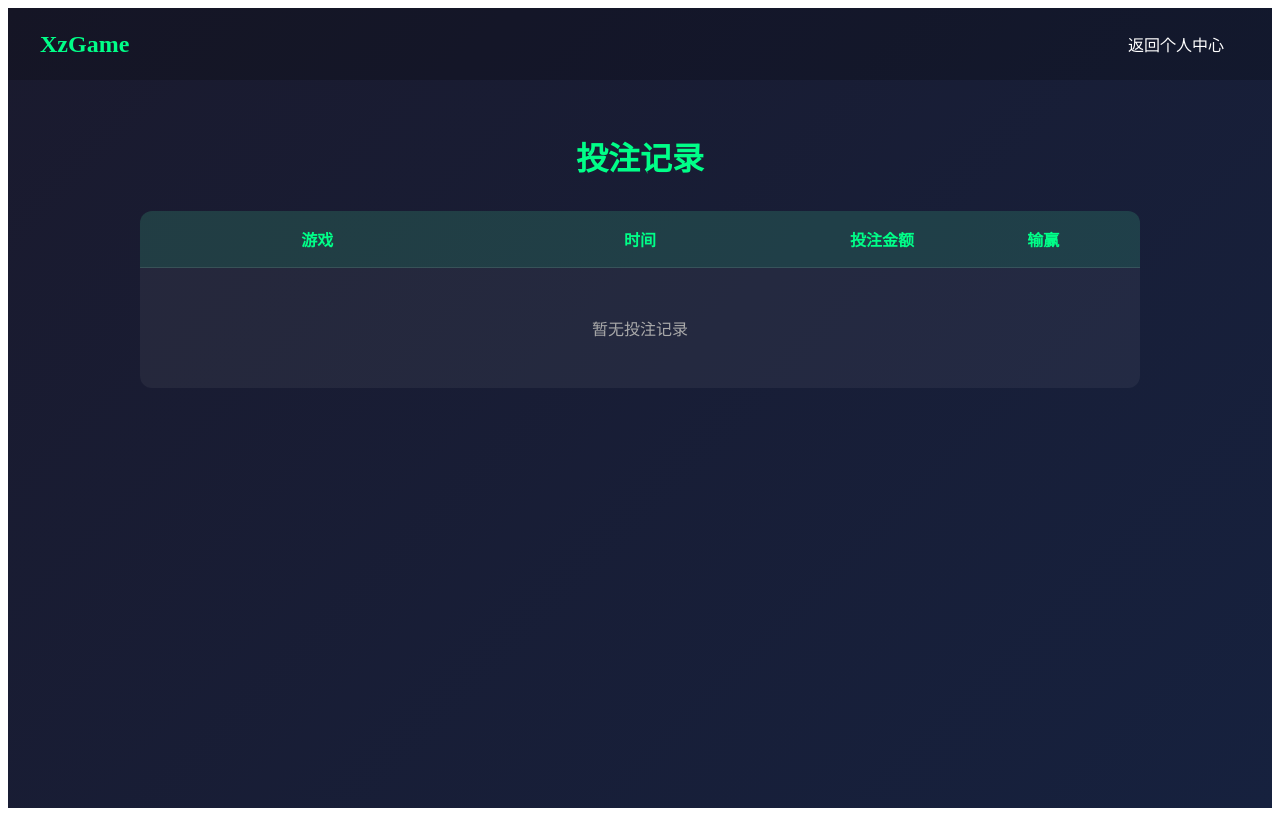
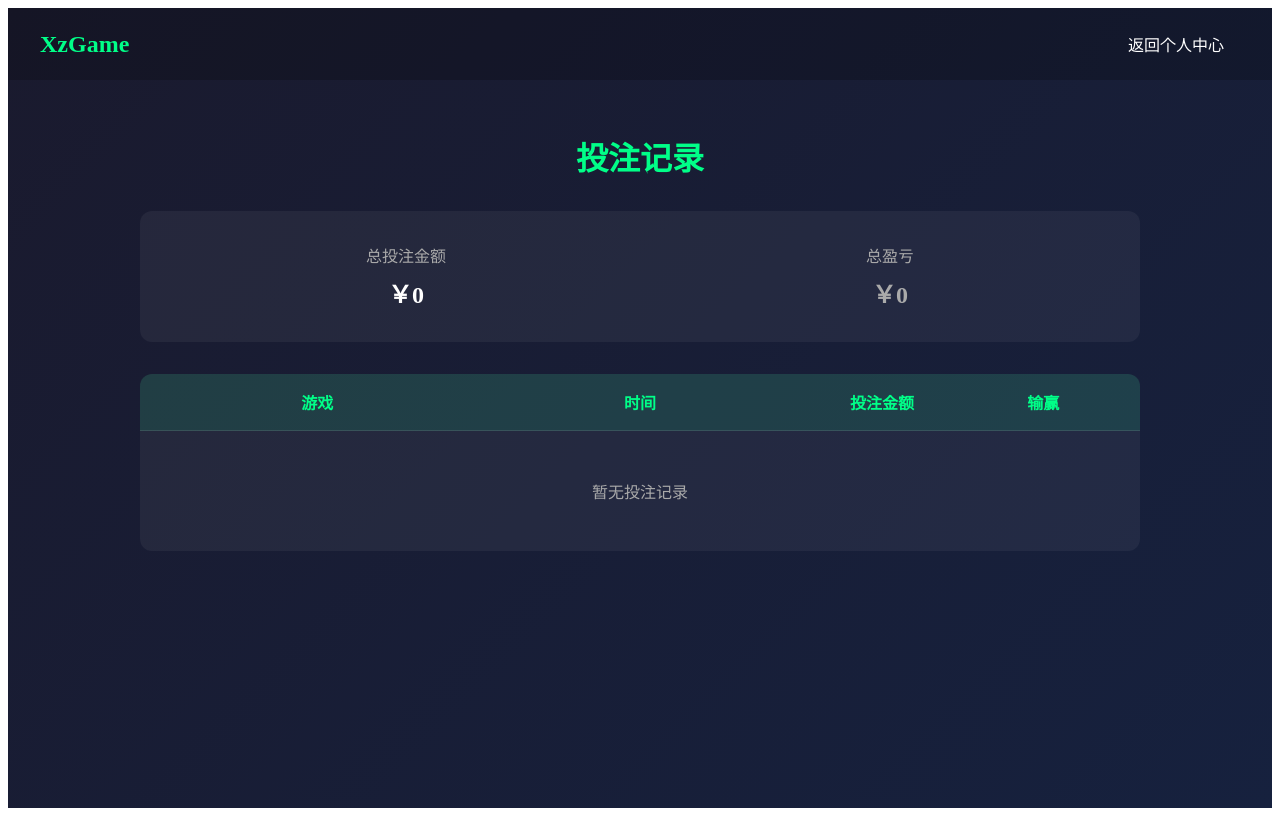
Before and after one commit to Monika18Y/casino, a Vue app: page /betting-history in a window 1280 px wide. Built offline with nearby package versions, Linux system fonts and the light colour scheme; sample sign-in values are in the browser's storage.

Commit message:
修复分牌后下一局自动分牌的bug，加入全集金额记录统计

```diff
--- a/src/utils/betHistory.js
+++ b/src/utils/betHistory.js
@@ -17,11 +17,11 @@ export const addBetHistory = (record) => {
       ...record
     })
     // 只保留最近20条记录
-    if (history.length > 20) {
-      history.pop()
-    }
+    // if (history.length > 20) {
+    //   history.pop()
+    // }
     sessionStorage.setItem('betHistory', JSON.stringify(history))
   } catch (error) {
-    console.error('Failed to save bet history:', error)
+    console.error('存储游戏记录失败:', error)
   }
 }
--- a/src/views/BettingHistory.vue
+++ b/src/views/BettingHistory.vue
@@ -11,6 +11,19 @@
 
     <main class="history-content">
       <h1>投注记录</h1>
+
+      <div class="stats-container">
+        <div class="stat-item">
+          <span class="stat-label">总投注金额</span>
+          <span class="stat-value">￥{{ totalBetAmount }}</span>
+        </div>
+        <div class="stat-item">
+          <span class="stat-label">总盈亏</span>
+          <span :class="['stat-value', totalProfit > 0 ? 'profit' : totalProfit < 0 ? 'loss' : 'tie']">
+            {{ totalProfit > 0 ? '+' : ''}}￥{{ totalProfit }}
+          </span>
+        </div>
+      </div>
 
       <div class="records-container">
         <div class="records-header">
@@ -47,6 +60,14 @@ export default {
   data() {
     return {
       bettingHistory: [] // 所有投注记录
+    }
+  },
+  computed: {
+    totalBetAmount() {
+      return this.bettingHistory.reduce((sum, record) => sum + record.betAmount, 0)
+    },
+    totalProfit() {
+      return this.bettingHistory.reduce((sum, record) => sum + record.profit, 0)
     }
   },
   mounted() {
@@ -207,6 +228,46 @@ h1 {
   transform: translateY(-2px);
 }
 
+.stats-container {
+  background: rgba(255, 255, 255, 0.05);
+  border-radius: 12px;
+  padding: 2rem;
+  margin-bottom: 2rem;
+  display: flex;
+  justify-content: space-around;
+  align-items: center;
+  gap: 2rem;
+}
+
+.stat-item {
+  display: flex;
+  flex-direction: column;
+  align-items: center;
+  gap: 0.5rem;
+}
+
+.stat-label {
+  color: #aaa;
+  font-size: 1rem;
+}
+
+.stat-value {
+  font-size: 1.5rem;
+  font-weight: bold;
+}
+
+.stat-value.profit {
+  color: #00ff88;
+}
+
+.stat-value.loss {
+  color: #ff4444;
+}
+
+.stat-value.tie {
+  color: #aaa;
+}
+
 @media (max-width: 768px) {
   .history-content {
     padding: 1rem;
@@ -246,5 +307,15 @@ h1 {
     content: "结果: ";
     color: #00ff88;
   }
+
+  .stats-container {
+    padding: 1.5rem;
+    flex-direction: column;
+    gap: 1rem;
+  }
+
+  .stat-value {
+    font-size: 1.2rem;
+  }
 }
 </style>
--- a/src/views/games/card/Blackjack.vue
+++ b/src/views/games/card/Blackjack.vue
@@ -946,16 +946,17 @@ h1 {
 }
 
 .bet-amount input {
+  width: 100px;
+  appearance: textfield;
+  -moz-appearance: textfield;
+  text-align: center;
+  font-size: 1.1rem;
   background: rgba(255, 255, 255, 0.1);
   border: 1px solid rgba(255, 255, 255, 0.2);
   color: white;
   padding: 0.5rem;
   border-radius: 4px;
   margin-left: 1rem;
-  width: 100px;
-  -moz-appearance: textfield;
-  text-align: center;
-  font-size: 1.1rem;
   transition: all 0.3s ease;
   cursor: text;
   user-select: text;
--- a/src/views/games/card/DragonTiger.vue
+++ b/src/views/games/card/DragonTiger.vue
@@ -620,6 +620,11 @@ h1 {
   border-radius: 12px;
   padding: 2rem;
   margin: 2rem 0;
+  user-select: none;
+  -webkit-user-select: none;
+  -moz-user-select: none;
+  -ms-user-select: none;
+  -o-user-select: none;
 }
 
 .cards-container {
@@ -628,12 +633,16 @@ h1 {
   align-items: center;
   gap: 4rem;
   padding: 2rem 0;
+  perspective: 1000px;
 }
 
 .card {
   position: relative;
   width: 180px;
   height: 252px;
+  transform-style: preserve-3d;
+  transition: transform 0.6s cubic-bezier(0.4, 0, 0.2, 1);
+  pointer-events: none;
 }
 
 .card img {
@@ -642,12 +651,17 @@ h1 {
   object-fit: contain;
   border-radius: 12px;
   box-shadow: 0 0 30px rgba(0, 0, 0, 0.5);
-  transition: all 0.5s ease;
+  backface-visibility: hidden;
   transform-style: preserve-3d;
+  -webkit-user-drag: none;
+  -khtml-user-drag: none;
+  -moz-user-drag: none;
+  -o-user-drag: none;
+  -webkit-user-drag: none;
 }
 
 .card img.flipping {
-  transform: rotateY(180deg);
+  animation: cardFlip 0.6s cubic-bezier(0.4, 0, 0.2, 1);
 }
 
 .vs {
@@ -655,6 +669,10 @@ h1 {
   font-weight: bold;
   color: #ff4444;
   text-shadow: 0 0 20px rgba(255, 68, 68, 0.3);
+  user-select: none;
+  -webkit-user-select: none;
+  -moz-user-select: none;
+  -ms-user-select: none;
 }
 
 .card-label {
@@ -665,15 +683,39 @@ h1 {
   font-size: 1.5rem;
   font-weight: bold;
   text-shadow: 0 0 10px rgba(0, 0, 0, 0.5);
+  user-select: none;
+  -webkit-user-select: none;
+  -moz-user-select: none;
+  -ms-user-select: none;
 }
 
+@keyframes cardFlip {
+  0% {
+    transform: rotateY(0deg);
+  }
+  100% {
+    transform: rotateY(180deg);
+  }
+}
+
+/* 添加发光效果 */
 .dragon .card-label {
   color: #ff4444;
+  text-shadow: 0 0 10px rgba(255, 68, 68, 0.5);
 }
 
 .tiger .card-label {
   color: #00ff88;
+  text-shadow: 0 0 10px rgba(0, 255, 136, 0.5);
 }
+
+/* 删除悬停效果 */
+/* .card:hover img {
+  box-shadow:
+    0 0 30px rgba(0, 0, 0, 0.5),
+    0 0 60px rgba(0, 255, 136, 0.2);
+  transform: translateY(-5px);
+} */
 
 .betting-section {
   margin-top: 4rem;
```
